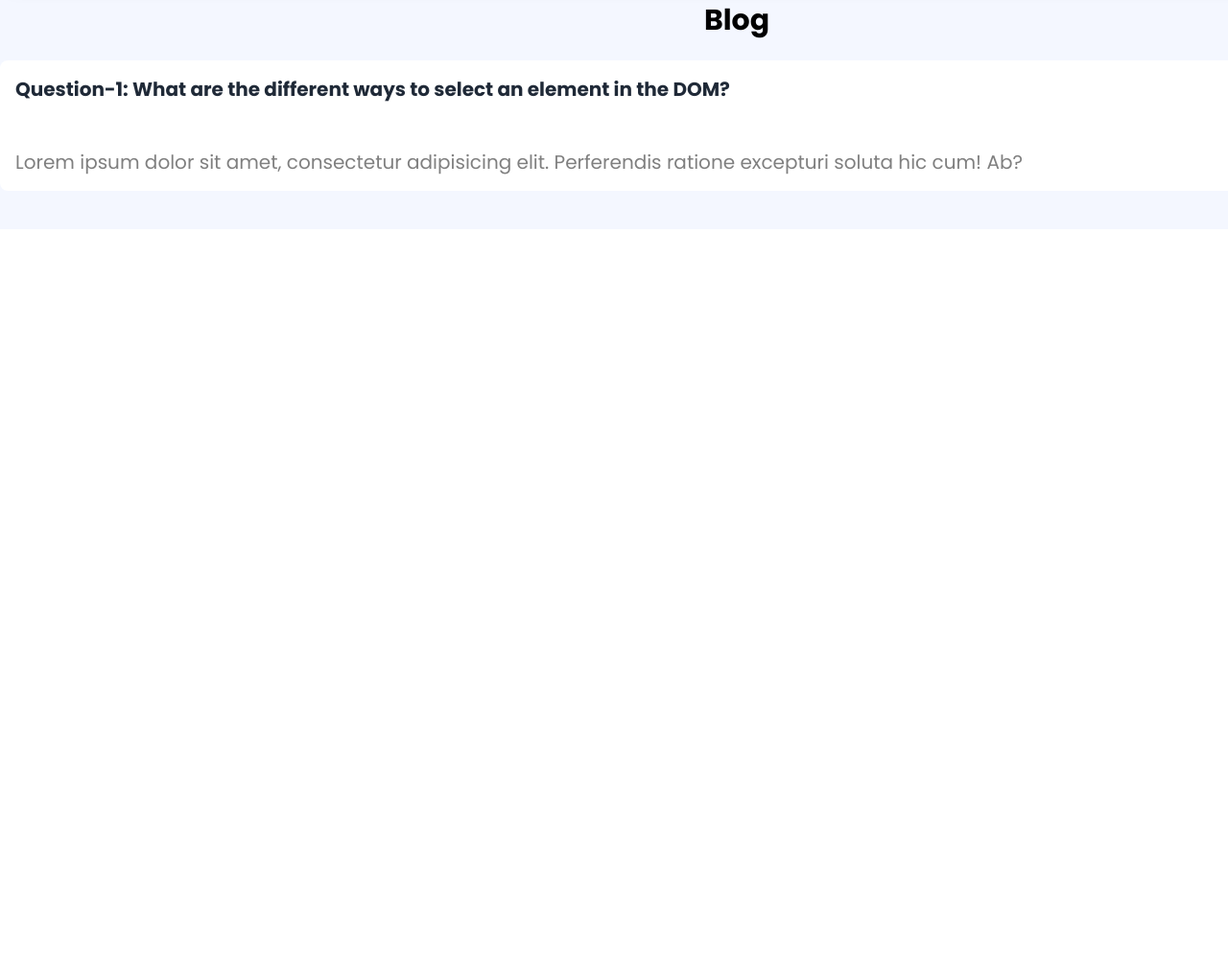
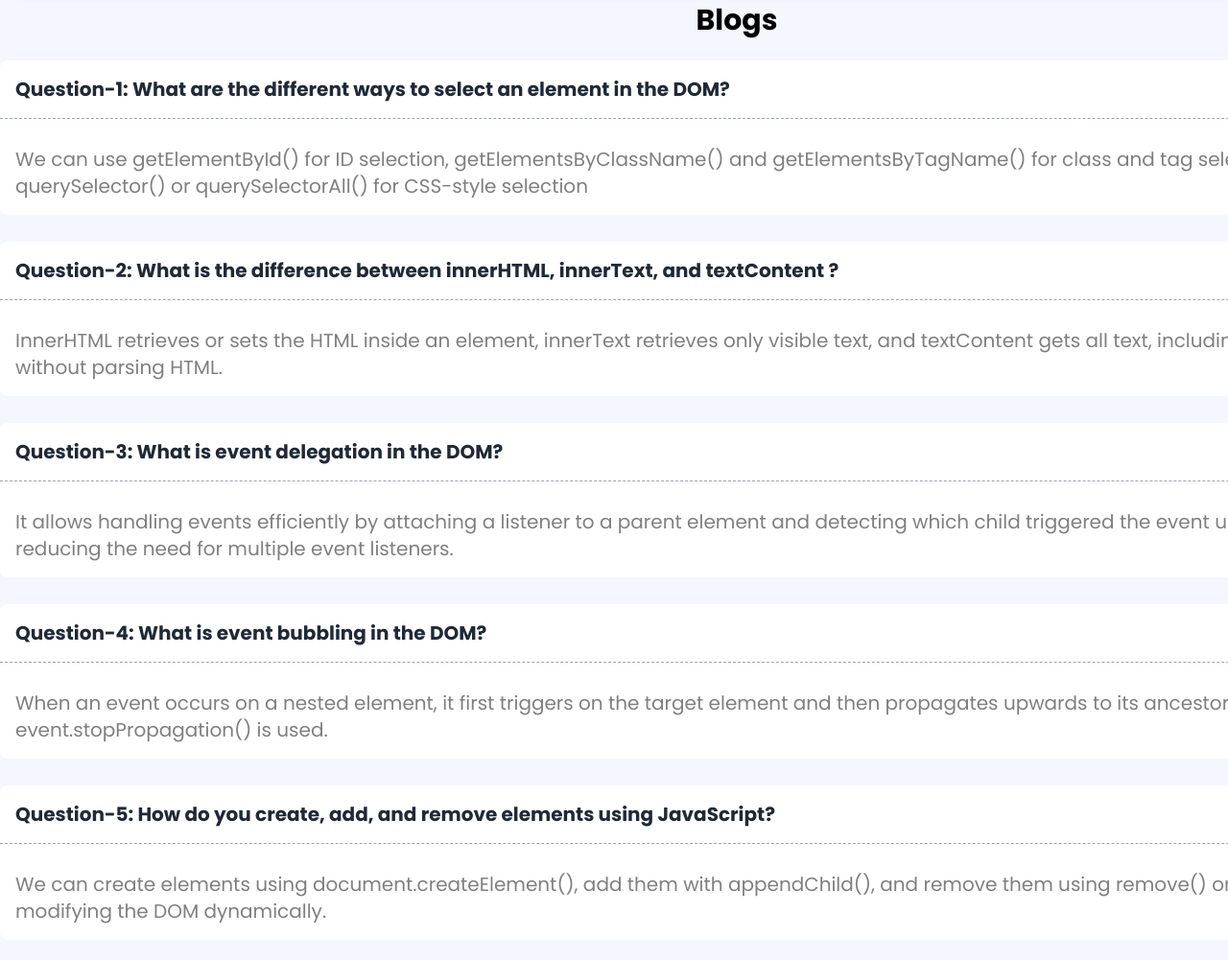
Before and after one commit to shanto470/L2-Assignment-5, a plain HTML site: page main.html in a window 1280 px wide. Shown: the part 169-1170 px from the top of the page at 96% size. Before the commit the page ends 800 px from the top, so only its background shows below. Drawn offline with nearby package versions, Linux system fonts and the light colour scheme.

Commit message:
completed

```diff
--- a/main.html
+++ b/main.html
@@ -33,32 +33,88 @@
           </h3>
         </div>
         <div class="text-center mt-4">
-          <button
-            class="px-10 py-5 bg-[#3752FD] font-medium rounded-lg text-white"
+          <a href="./index.html">
+            <button
+              id="back-to-desk-btn"
+              class="px-10 py-5 bg-[#3752FD] font-medium rounded-lg text-white"
+            >
+              Back to Desk
+            </button></a
           >
-            Back to Desk
-          </button>
         </div>
       </nav>
     </header>
     <main class="w-[1536px] mx-auto">
-      <h1 class="text-3xl text-black font-bold text-center">Blog</h1>
+      <h1 class="text-3xl text-black font-bold text-center">Blogs</h1>
       <section class="mt-6">
-        <div class="bg-white p-4 rounded-lg">
-          <p class="font-bold text-xl mb-3">
+        <div class="bg-white rounded-lg">
+          <p
+            class="font-bold text-xl mb-3 border-b border-dashed border-gray-400 p-4"
+          >
             Question-1: What are the different ways to select an element in the
             DOM?
           </p>
-          <br class="border-b border-black" />
-          <p class="text-xl text-[#00000080] mt-3">
-            Lorem ipsum dolor sit amet, consectetur adipisicing elit.
-            Perferendis ratione excepturi soluta hic cum! Ab?
+          <p class="text-xl text-[#00000080] mt-3 p-4">
+            We can use getElementById() for ID selection,
+            getElementsByClassName() and getElementsByTagName() for class and
+            tag selection, and querySelector() or querySelectorAll() for
+            CSS-style selection
           </p>
         </div>
-        <div></div>
-        <div></div>
-        <div></div>
-        <div></div>
+        <div class="bg-white rounded-lg mt-7">
+          <p
+            class="font-bold text-xl mb-3 border-b border-dashed border-gray-400 p-4"
+          >
+            Question-2: What is the difference between innerHTML, innerText, and
+            textContent ?
+          </p>
+
+          <p class="text-xl text-[#00000080] mt-3 p-4">
+            InnerHTML retrieves or sets the HTML inside an element, innerText
+            retrieves only visible text, and textContent gets all text,
+            including hidden elements, without parsing HTML.
+          </p>
+        </div>
+        <div class="bg-white rounded-lg mt-7">
+          <p
+            class="font-bold text-xl mb-3 border-b border-dashed border-gray-400 p-4"
+          >
+            Question-3: What is event delegation in the DOM?
+          </p>
+
+          <p class="text-xl text-[#00000080] mt-3 p-4">
+            It allows handling events efficiently by attaching a listener to a
+            parent element and detecting which child triggered the event using
+            event.target, reducing the need for multiple event listeners.
+          </p>
+        </div>
+        <div class="bg-white rounded-lg mt-7">
+          <p
+            class="font-bold text-xl mb-3 border-b border-dashed border-gray-400 p-4"
+          >
+            Question-4: What is event bubbling in the DOM?
+          </p>
+
+          <p class="text-xl text-[#00000080] mt-3 p-4">
+            When an event occurs on a nested element, it first triggers on the
+            target element and then propagates upwards to its ancestors unless
+            event.stopPropagation() is used.
+          </p>
+        </div>
+        <div class="bg-white rounded-lg mt-7">
+          <p
+            class="font-bold text-xl mb-3 border-b border-dashed border-gray-400 p-4"
+          >
+            Question-5: How do you create, add, and remove elements using
+            JavaScript?
+          </p>
+
+          <p class="text-xl text-[#00000080] mt-3 p-4">
+            We can create elements using document.createElement(), add them with
+            appendChild(), and remove them using remove() or removeChild(),
+            modifying the DOM dynamically.
+          </p>
+        </div>
       </section>
     </main>
   </body>
```
Also changed, not shown: index.html (+6 -3 lines), js/cardBtn.js (+42 -42 lines).
